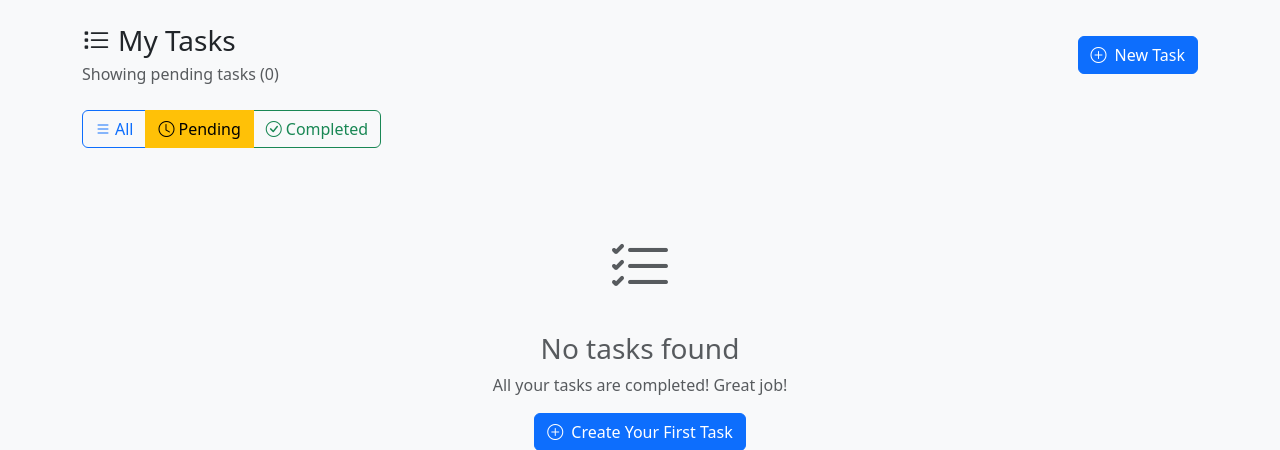
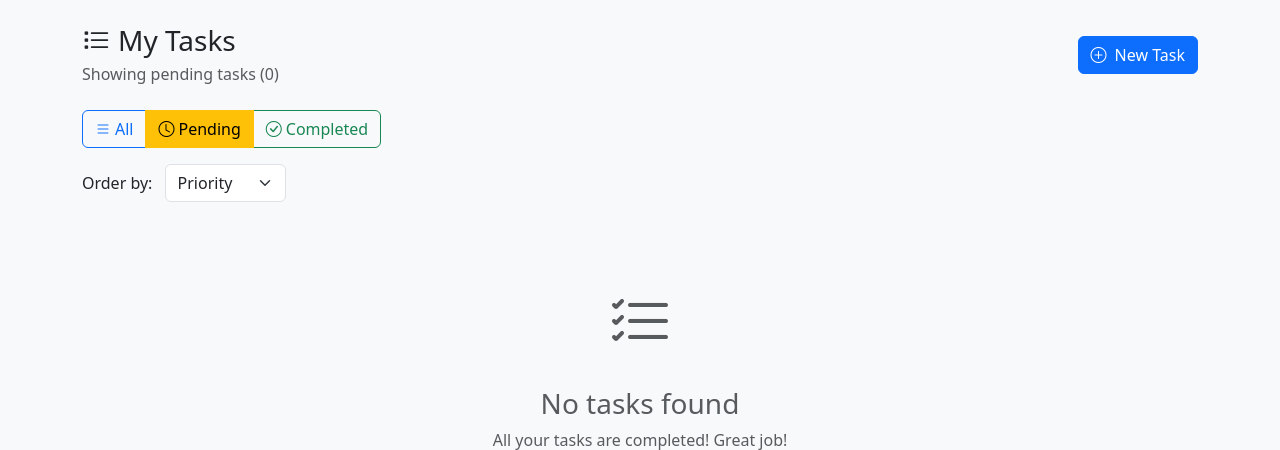
Before and after one commit to akshaym95/TickIt, a Django app: page / in a window 1280 px wide. Shown: the part 56-506 px from the top of the page. Run offline with Django 5.2, Linux system fonts and the light colour scheme; the visitor is signed in with stand-in values (Sample User, id 1); data that the repository does not hold is empty.

Commit message:
added order functionality for tasks

```diff
--- a/tasks/templates/tasks/task_list.html
+++ b/tasks/templates/tasks/task_list.html
@@ -28,20 +28,30 @@
         </div>
 
         <!-- Filter Buttons -->
-        <div class="btn-group mb-4" role="group">
-            <a href="{% url 'tasks:task_list' %}?filter=all"
+        <div class="btn-group mb-3" role="group">
+            <a href="{% url 'tasks:task_list' %}?filter=all&order_by={{ order_by }}"
                class="btn btn-outline-primary {% if filter_type == 'all' %}active{% endif %}">
                 <i class="bi bi-list me-1"></i>All
             </a>
-            <a href="{% url 'tasks:task_list' %}?filter=pending"
+            <a href="{% url 'tasks:task_list' %}?filter=pending&order_by={{ order_by }}"
                class="btn btn-outline-warning {% if filter_type == 'pending' %}active{% endif %}">
                 <i class="bi bi-clock me-1"></i>Pending
             </a>
-            <a href="{% url 'tasks:task_list' %}?filter=completed"
+            <a href="{% url 'tasks:task_list' %}?filter=completed&order_by={{ order_by }}"
                class="btn btn-outline-success {% if filter_type == 'completed' %}active{% endif %}">
                 <i class="bi bi-check-circle me-1"></i>Completed
             </a>
         </div>
+
+        <!-- Order Dropdown -->
+        <form method="get" class="mb-4" style="max-width: 300px;">
+            <input type="hidden" name="filter" value="{{ filter_type }}">
+            <label for="order_by" class="form-label me-2">Order by:</label>
+            <select name="order_by" id="order_by" class="form-select d-inline-block w-auto" onchange="this.form.submit()">
+                <option value="priority" {% if order_by == 'priority' %}selected{% endif %}>Priority</option>
+                <option value="due_date" {% if order_by == 'due_date' %}selected{% endif %}>Due Date</option>
+            </select>
+        </form>
 
         <!-- Tasks Grid -->
         {% if tasks %}
```
